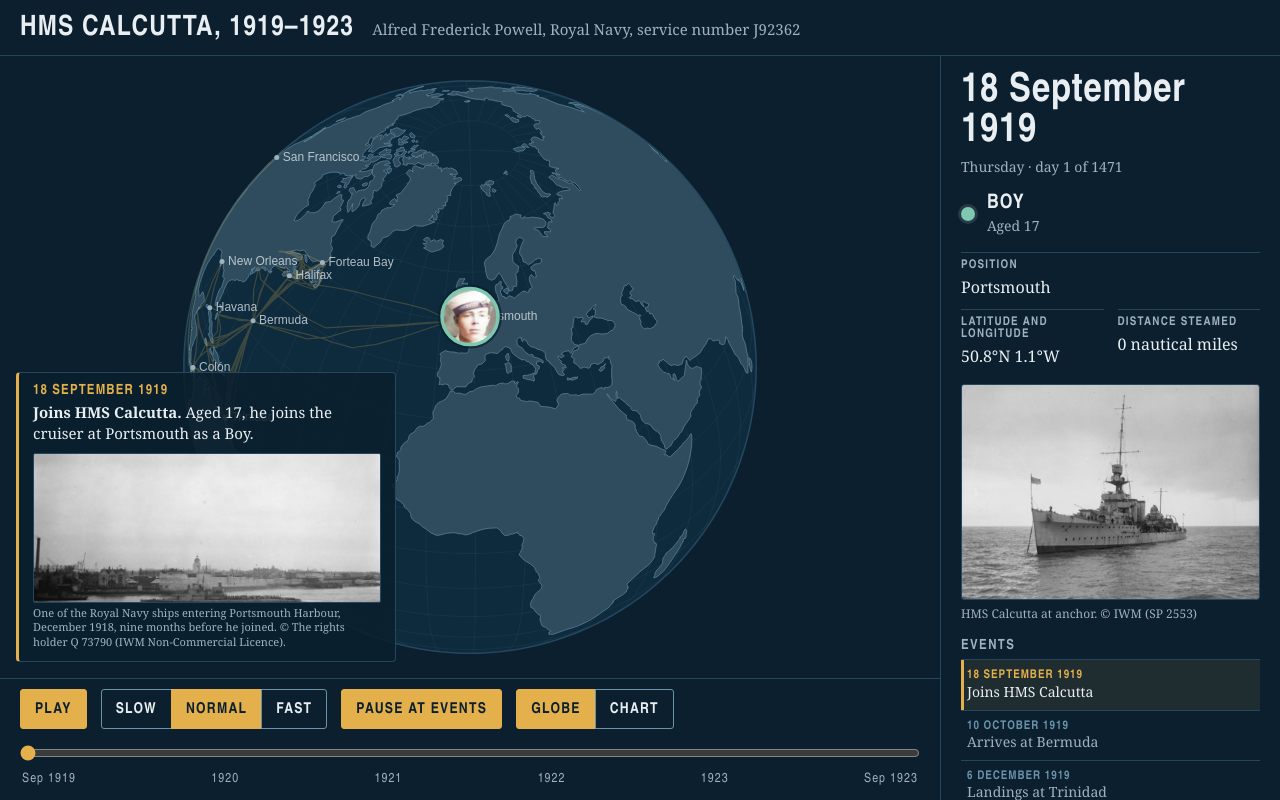
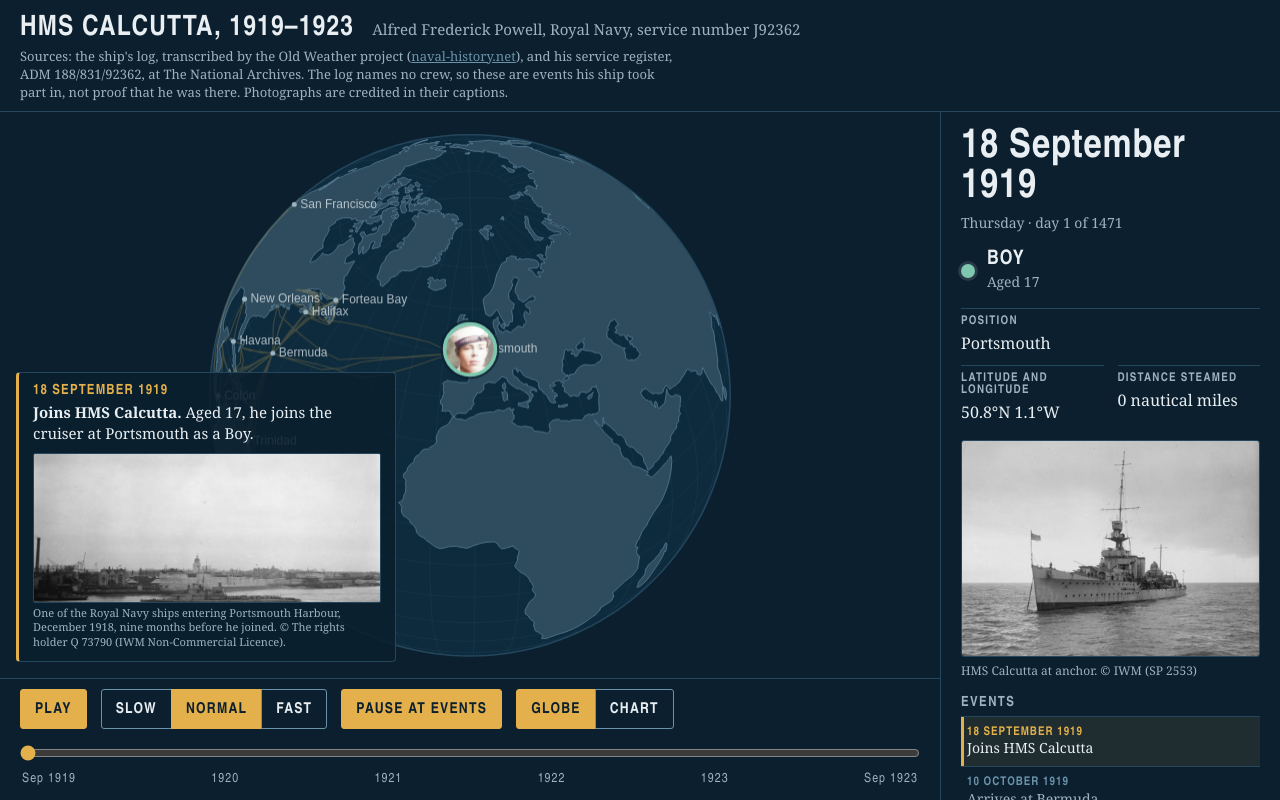
Before and after one commit to kbradnam/calcutta, a plain HTML site: page index.html in a window 1280 px wide. Drawn offline with nearby package versions, Linux system fonts and the light colour scheme; animation ran at ten frames a second.

Commit message:
Add files via upload
Updated home page with description of sources

```diff
--- a/index.html
+++ b/index.html
@@ -35,6 +35,8 @@ body { font-size: 16px; line-height: 1.5; }
 .top { grid-area: top; padding: 14px 20px 10px; border-bottom: 1px solid var(--line); display: flex; flex-wrap: wrap; gap: 2px 18px; align-items: baseline; }
 .top h1 { margin: 0; font: 700 28px/1.1 var(--display); letter-spacing: .04em; text-transform: uppercase; text-wrap: balance; }
 .top p { margin: 0; color: var(--mute); font-size: 15px; }
+.top p.src { flex-basis: 100%; font-size: 13px; line-height: 1.4; max-width: 90ch; }
+.top p.src a { color: var(--coast); }
 .stage { grid-area: stage; position: relative; min-height: 280px; background: var(--sea); overflow: hidden; }
 .stage canvas { position: absolute; inset: 0; width: 100%; height: 100%; display: block; }
 .card {
@@ -106,6 +108,7 @@ body { font-size: 16px; line-height: 1.5; }
   <header class="top">
     <h1>HMS Calcutta, 1919–1923</h1>
     <p>Alfred Frederick Powell, Royal Navy, service number J92362</p>
+    <p class="src">Sources: the ship's log, transcribed by the Old Weather project (<a href="https://www.naval-history.net/OWShips-WW1-06-HMS_Calcutta.htm">naval-history.net</a>), and his service register, ADM 188/831/92362, at The National Archives. The log names no crew, so these are events his ship took part in, not proof that he was there. Photographs are credited in their captions.</p>
   </header>
 
   <section class="stage" id="stage">
```
